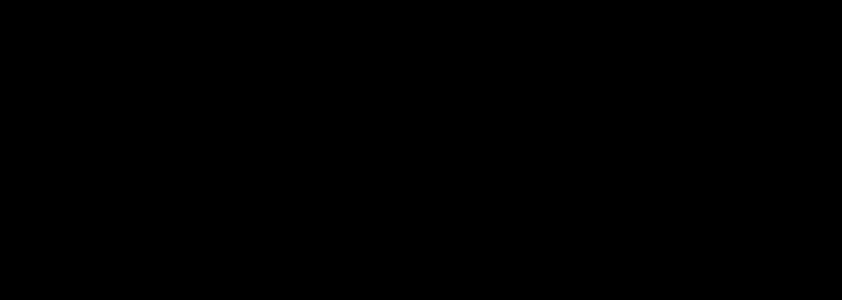
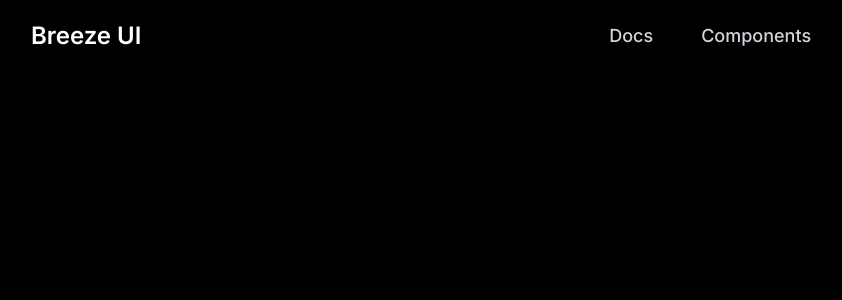
Before and after one commit to apoorvpathak/BreezeUI, a React (Vite) app: page / in a window 1280 px wide. Shown: the top 300 px of the page, without its empty margins (219-1061 px from the left). Built offline with nearby package versions, Linux system fonts and the light colour scheme.

Commit message:
add navbar

```diff
--- a/src/App.jsx
+++ b/src/App.jsx
@@ -1,11 +1,10 @@
+import Navbar from "./Components/Navbar"
 
 function App() {
 
   return (
     <>
-    <h1 className="text-3xl font-inter font-bold underline">
-      Hello world!
-    </h1>
+    <Navbar/>
     </>
   )
 }
```
